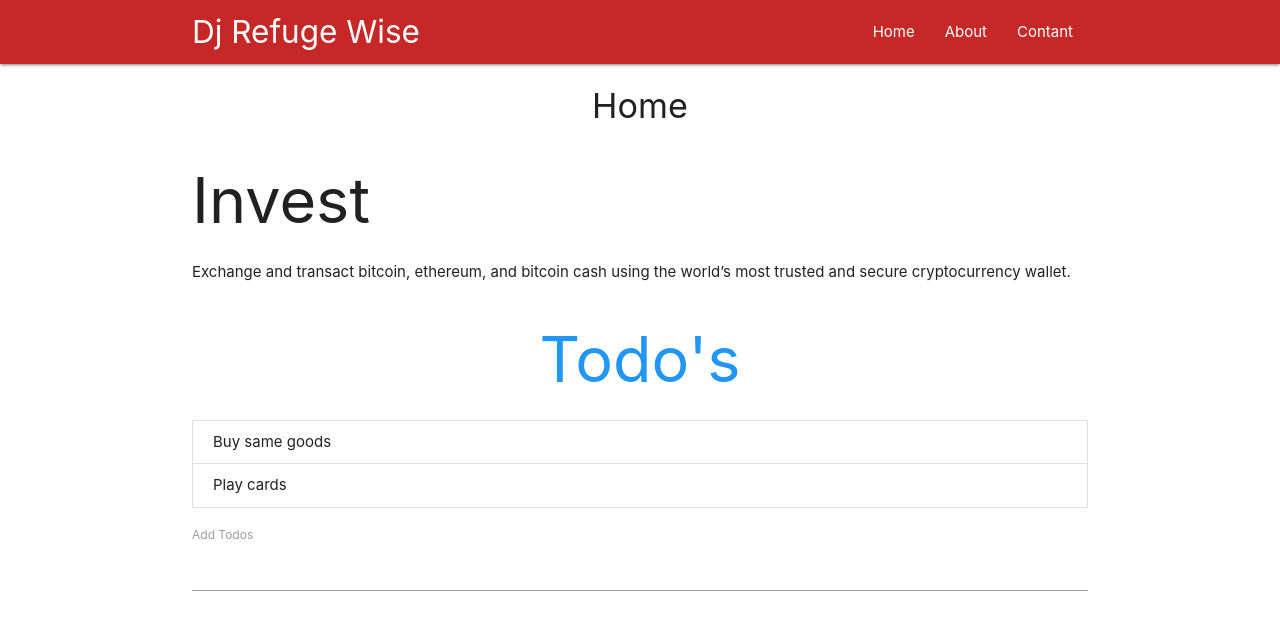
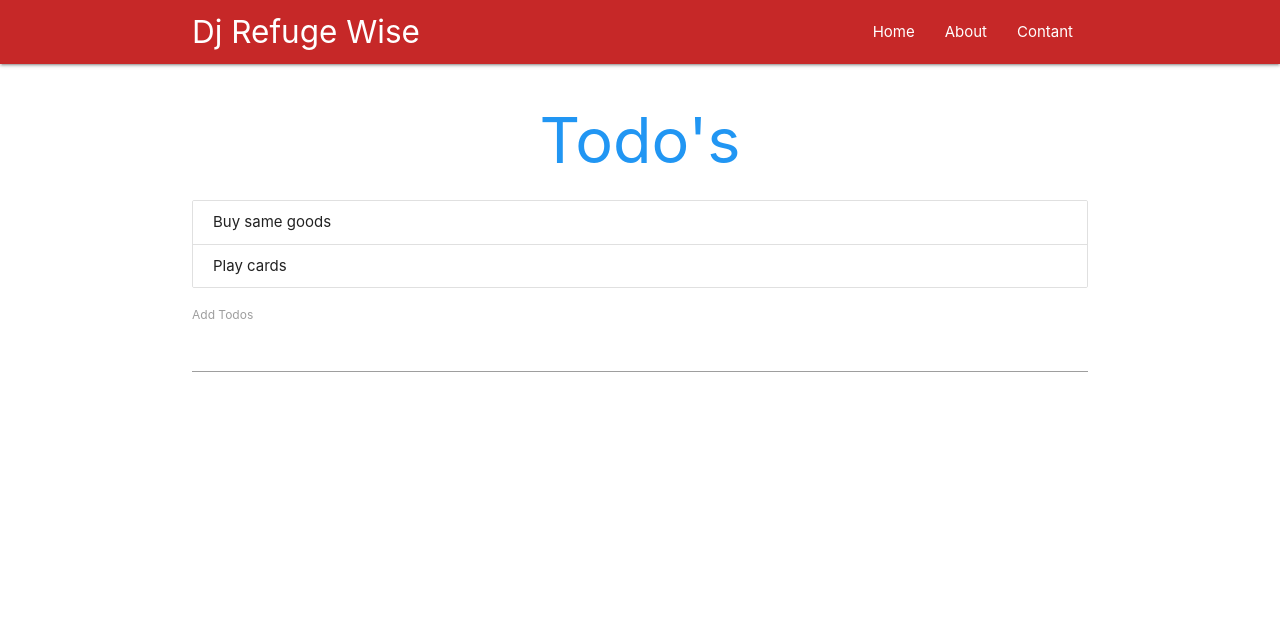
Before and after one commit to wagolemusa/reactpractice, a React (Create React App) app: page /home in a window 1280 px wide. Shown: the top 630 px of the page. Built offline with nearby package versions, Linux system fonts and the light colour scheme.

Commit message:
adding routes

```diff
--- a/src/App.js
+++ b/src/App.js
@@ -1,39 +1,11 @@
 import React, { Component } from 'react';
 import Navbar from './components/Navbar'
-import Todos from './Todos';
-import AddTodos from './AddTodos';
 import { BrowserRouter, Route } from 'react-router-dom';
 import About from './components/About';
 import Contant from './components/Contant';
 import Home from './components/Home';
 
 class App extends Component{
-  state = {
-    todos:[
-      {id:1, content: 'Buy same goods'},
-      {id:2, content: 'Play cards'}
-  ]
-}
-
-// function to delete todos.
-  deleteTodo = (id) => {
-    const todos = this.state.todos.filter(todo => {
-      return todo.id !==id
-   });
-    this.setState({
-      todos
-   })
-  }
-  // function to creacte tode
-  addTodo = (todo) => {
-    todo.id = Math.random();
-    let todos = [...this.state.todos, todo];
-    this.setState({
-      todos
-    })
-
-  }
-
   render(){
     return (
       <BrowserRouter>
@@ -42,15 +14,6 @@ class App extends Component{
           <Route exact path='/home' component={Home} />
           <Route path='/about' component={About} />
           <Route path='/contact' component={Contant} />
-
-
-        <div className="app-connect container">
-
-          <h1 className="center blue-text">Todo's</h1>
-          <Todos todos={this.state.todos} deleteTodo={this.deleteTodo}/>
-          <AddTodos addTodo={this.addTodo} />
-
-        </div>
       </div>
 
         </BrowserRouter>
--- a/src/components/Home.js
+++ b/src/components/Home.js
@@ -1,13 +1,46 @@
-import React from 'react'
-
-const Home = () => {
-    return (
-        <div className="container">
-            <h4 className="center">Home</h4>
-            <h1>Invest</h1>
-            <p>Exchange and transact bitcoin, ethereum, and bitcoin cash using the world’s most trusted and secure cryptocurrency wallet.</p>
-        </div>
-    )
+import React, { Component } from 'react';
+import Todos from '../Todos';
+import AddTodos from '../AddTodos';
+class Home extends Component{
+  state = {
+    todos:[
+      {id:1, content: 'Buy same goods'},
+      {id:2, content: 'Play cards'}
+  ]
 }
 
-export default Home
+// function to delete todos.
+  deleteTodo = (id) => {
+    const todos = this.state.todos.filter(todo => {
+      return todo.id !==id
+   });
+    this.setState({
+      todos
+   })
+  }
+  // function to creacte tode
+  addTodo = (todo) => {
+    todo.id = Math.random();
+    let todos = [...this.state.todos, todo];
+    this.setState({
+      todos
+    })
+
+  }
+
+  render(){
+    return (
+
+        <div className="app-connect container">
+
+          <h1 className="center blue-text">Todo's</h1>
+          <Todos todos={this.state.todos} deleteTodo={this.deleteTodo}/>
+          <AddTodos addTodo={this.addTodo} />
+
+        </div>
+
+    )
+  }
+}
+
+export default Home;
```
